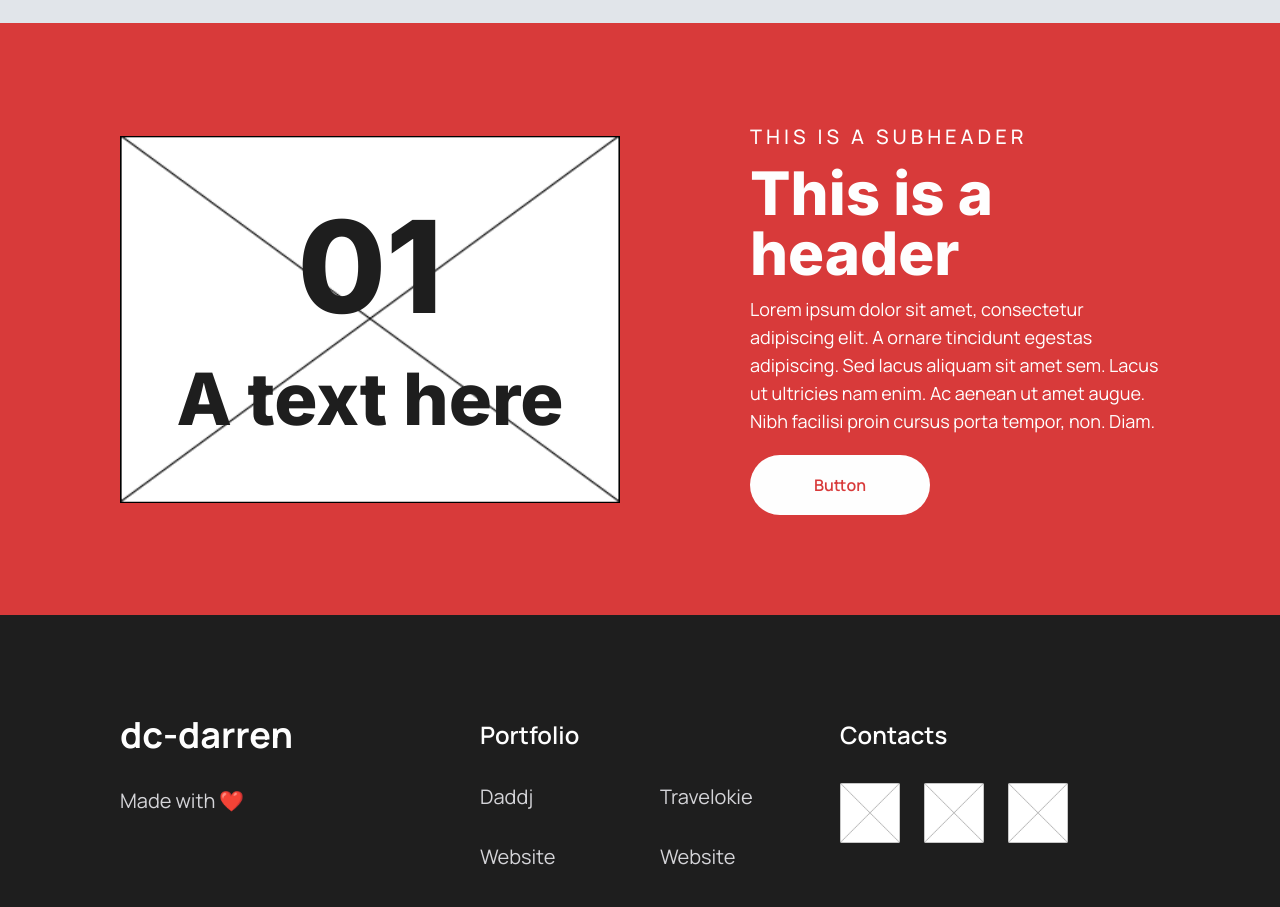
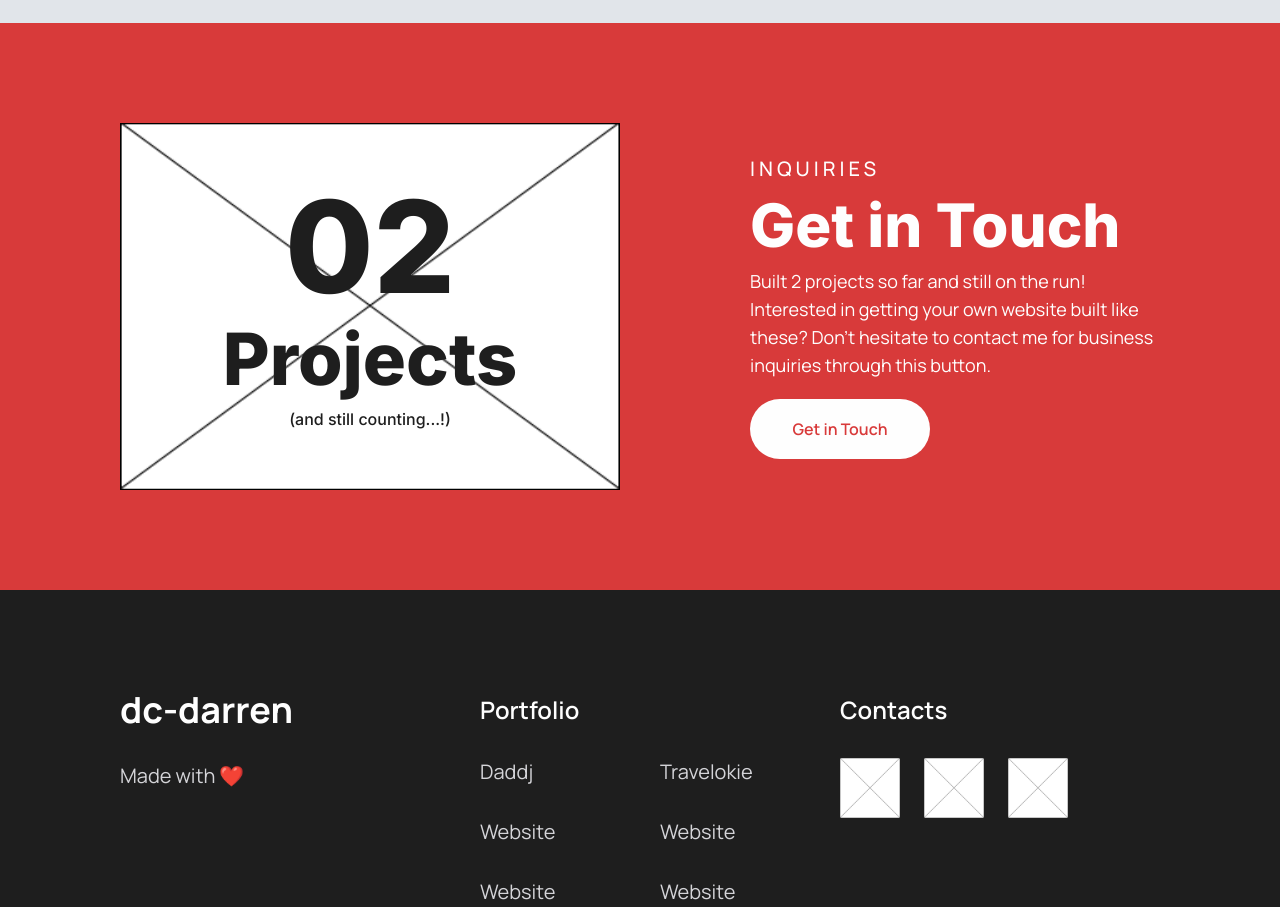
Before and after one commit to dc-darren/dc-darren.github.io, a React (Create React App) app: page / in a window 1280 px wide. Shown: the part 2500-3407 px from the top of the page. Built offline with nearby package versions, Linux system fonts and the light colour scheme.

Commit message:
Emphasis -> Inquiries Section

```diff
--- a/src/App.js
+++ b/src/App.js
@@ -1,6 +1,9 @@
+import { useEffect, useState } from "react"
 import MorePortfolioItem from "./component/MorePortfolioItem"
 
 function App() {
+
+  const [projectCount, setProjectCount] = useState(0)
 
   const imgAsset = (path) => "assets/images/" + path
 
@@ -14,6 +17,11 @@ function App() {
     mailto.href = hrefString
     mailto.click()
   }
+
+  useEffect(() => {
+    setProjectCount(2)
+  }, [])
+
 
   return (
     <>
@@ -121,30 +129,30 @@ function App() {
 
         {/* End of Portfolio */}
 
-        {/* Emphasis */}
-        <section id="emphasis" className="bg-dc-red text-dc-white">
+        {/* Inquiries */}
+        <section id="inquiries" className="bg-dc-red text-dc-white">
           <div className="dc-container dc-grid items-center lg:gap-10 p-0 lg:px-30 lg:py-25">
             <div className="relative col-span-12 lg:col-span-6">
                 <img src="assets/images/sample-image.png" alt="Avatar" className="w-full aspect-[3/2] sm:aspect-[8/5] lg:aspect-[15/11]" />
                 <div className="absolute w-full h-full flex flex-col justify-center items-center font-inter text-dc-black top-0 left-0">
-                    <p className="font-extrabold text-7xl sm:text-9xl">01</p>
-                    <p className="font-extrabold text-5xl sm:text-7xl mt-3 sm:mt-8">A text here</p>
+                    <p className="font-extrabold text-7xl sm:text-9xl">{String(projectCount).padStart(2, '0')}</p>
+                    <p className="font-extrabold text-5xl sm:text-7xl mt-3">Projects</p>
+                    <p className="font-medium mt-3">(and still counting...!)</p>
                 </div>
             </div>
             <div className="col-span-12 lg:col-start-8 lg:col-span-5 flex flex-col gap-1.5 sm:gap-2 lg:gap-3 px-5 sm:px-10 pt-5 sm:pt-10 pb-6 sm:pb-12 lg:p-0">
-              <p className="dc-subheader text-lg lg:text-xl">This is a subheader</p>
-              <h2 className="dc-header text-4xl sm:text-5xl lg:text-6xl">This is a header</h2>
+              <p className="dc-subheader text-lg lg:text-xl">Inquiries</p>
+              <h2 className="dc-header text-4xl sm:text-5xl lg:text-6xl">Get in Touch</h2>
               <p className="flex-shrink-0 basis-1/2 text-sm sm:text-base lg:text-lg text-dc-white">
-                Lorem ipsum dolor sit amet, consectetur adipiscing elit.
-                A ornare tincidunt egestas adipiscing. Sed lacus aliquam sit amet sem.
-                Lacus ut ultricies nam enim. Ac aenean ut amet augue.
-                Nibh facilisi proin cursus porta tempor, non. Diam.
+                Built {projectCount} projects so far and still on the run!
+                Interested in getting your own website built like these?
+                Don't hesitate to contact me for business inquiries through this button.
               </p>
-              <a href="#getInTouch" className="btn-dc btn-dc-white mt-2">Button</a>
+              <button onClick={() => handleGetInTouch()} className="btn-dc btn-dc-white mt-2">Get in Touch</button>
             </div>
           </div>
         </section>
-        {/* End of Emphasis */}
+        {/* End of Inquiries */}
       </main>
       {/* End of Body */}
 
--- a/src/css/style.css
+++ b/src/css/style.css
@@ -801,10 +801,6 @@ body {
   margin-top: 1rem;
 }
 
-.ml-auto {
-  margin-left: auto;
-}
-
 .block {
   display: block;
 }
@@ -837,14 +833,14 @@ body {
   width: 100%;
 }
 
-.w-12 {
-  width: 3rem;
-}
-
 .w-fit {
   width: -webkit-fit-content;
   width: -moz-fit-content;
   width: fit-content;
+}
+
+.w-12 {
+  width: 3rem;
 }
 
 .flex-shrink-0 {
@@ -908,10 +904,6 @@ body {
           column-gap: 2.5rem;
 }
 
-.gap-y-1 {
-  row-gap: 0.25rem;
-}
-
 .gap-x-1 {
   -webkit-column-gap: 0.25rem;
           column-gap: 0.25rem;
@@ -919,6 +911,10 @@ body {
 
 .gap-y-4 {
   row-gap: 1rem;
+}
+
+.gap-y-1 {
+  row-gap: 0.25rem;
 }
 
 .bg-dc-white {
@@ -999,10 +995,6 @@ body {
   text-align: left;
 }
 
-.text-center {
-  text-align: center;
-}
-
 .font-inter {
   font-family: Inter, Manrope, ui-sans-serif,system-ui,-apple-system,BlinkMacSystemFont,"Segoe UI",Roboto,"Helvetica Neue",Arial,"Noto Sans",sans-serif,"Apple Color Emoji","Segoe UI Emoji","Segoe UI Symbol","Noto Color Emoji";
 }
@@ -1052,11 +1044,6 @@ body {
   line-height: 2rem;
 }
 
-.text-9xl {
-  font-size: 8rem;
-  line-height: 1;
-}
-
 .font-bold {
   font-weight: 700;
 }
@@ -1065,12 +1052,12 @@ body {
   font-weight: 600;
 }
 
+.font-extrabold {
+  font-weight: 800;
+}
+
 .font-medium {
   font-weight: 500;
-}
-
-.font-extrabold {
-  font-weight: 800;
 }
 
 .text-dc-red {
@@ -1131,10 +1118,6 @@ body {
 @media (min-width: 640px) {
   .sm\:col-span-6 {
     grid-column: span 6 / span 6;
-  }
-
-  .sm\:mt-8 {
-    margin-top: 2rem;
   }
 
   .sm\:mt-5 {
@@ -1372,6 +1355,11 @@ body {
     line-height: 1;
   }
 
+  .lg\:text-lg {
+    font-size: 1.125rem;
+    line-height: 1.75rem;
+  }
+
   .lg\:text-4xl {
     font-size: 2.25rem;
     line-height: 2.5rem;
@@ -1387,11 +1375,6 @@ body {
     line-height: 2rem;
   }
 
-  .lg\:text-lg {
-    font-size: 1.125rem;
-    line-height: 1.75rem;
-  }
-
   .lg\:direction-rtl {
     direction: rtl;
   }
```
